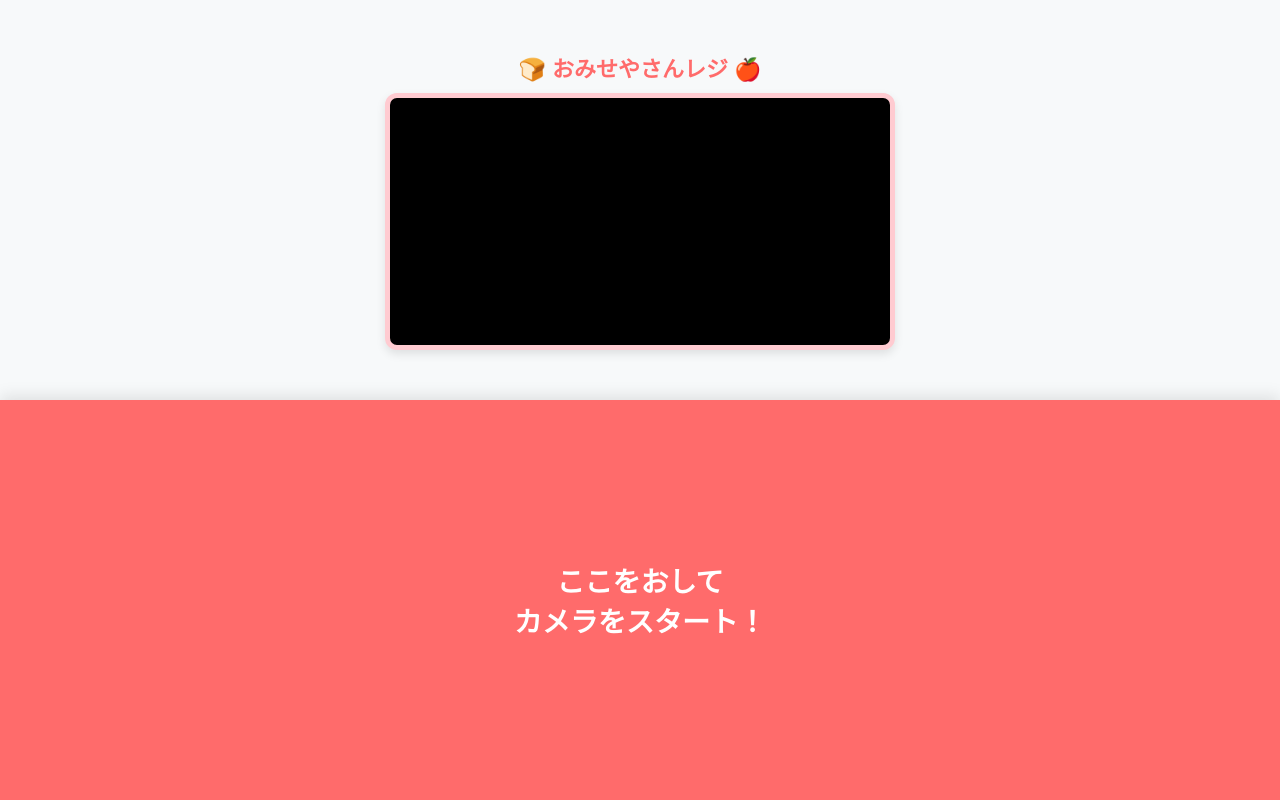
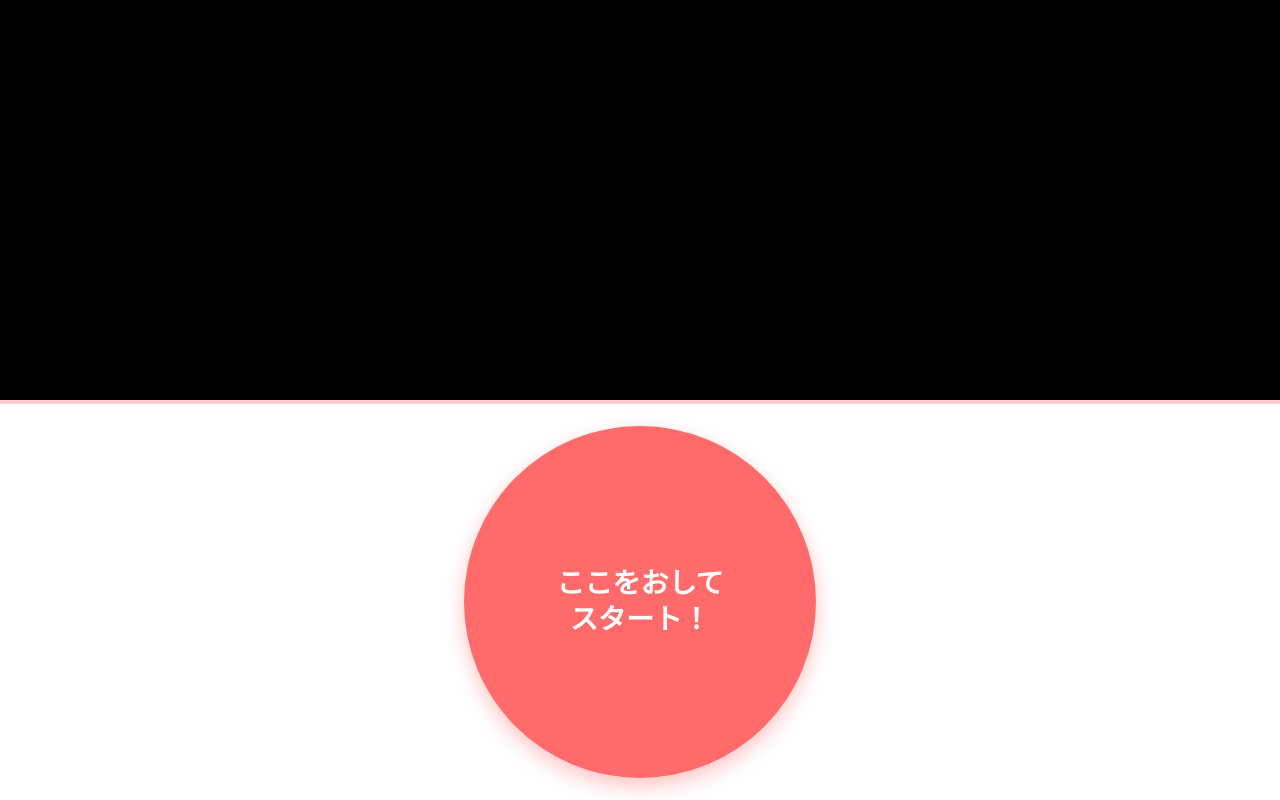
Before and after one commit to Ukino0626/-, a plain HTML site: page index.html in a window 1280 px wide. Drawn offline with nearby package versions, Linux system fonts and the light colour scheme.

Commit message:
Update index.html

```diff
--- a/index.html
+++ b/index.html
@@ -2,103 +2,105 @@
 <html lang="ja">
 <head>
   <meta charset="UTF-8">
-  <title>レジごっこ (巨大ボタン版)</title>
+  <title>レジごっこ (巨大丸ボタン版)</title>
   <script src="https://cdn.jsdelivr.net/npm/jsqr@1.4.0/dist/jsQR.min.js"></script>
   <style>
-    /* 画面全体の配置をスマホに最適化 */
     html, body {
       height: 100%;
       margin: 0;
       padding: 0;
       background-color: #f7f9fa;
       font-family: sans-serif;
-      overflow: hidden; /* スクロールを禁止してレジ画面を固定 */
+      overflow: hidden; /* 画面を固定してスクロールを防止 */
     }
 
-    /* 上半分のコンテンツエリア */
+    /* 📺 上半分：カメラ画面 */
     .top-container {
       height: 50%;
-      display: flex;
-      flex-direction: column;
-      justify-content: center;
-      align-items: center;
-      box-sizing: border-box;
-      padding: 10px;
-    }
-
-    h1 {
-      color: #ff6b6b;
-      font-size: 22px;
-      margin: 0 0 10px 0;
-    }
-
-    #preview-container {
+      width: 100%;
+      background: #000;
       position: relative;
-      width: 90%;
-      max-width: 500px;
-      height: 65%; /* 上半分のスペースに収まるよう調整 */
-      border: 5px solid #ffcbd1;
-      border-radius: 12px;
-      overflow: hidden;
-      background: #000;
-      box-shadow: 0 4px 10px rgba(0,0,0,0.1);
     }
     video {
       width: 100%;
       height: 100%;
-      object-fit: cover; /* 枠いっぱいにカメラ映像を広げる */
+      object-fit: cover;
     }
 
-    /* 🍏 結果表示エリア（ボタンが消えた後はここが下半分に広がります） */
+    /* 🍏 下半分：結果表示エリア（丸ボタンの背景になります） */
+    .bottom-container {
+      height: 50%;
+      width: 100%;
+      position: relative;
+      background-color: #ffffff;
+      border-top: 4px solid #ffcbd1;
+      box-sizing: border-box;
+    }
+
     #result {
-      height: 50%;
+      width: 100%;
+      height: 100%;
       display: flex;
       justify-content: center;
       align-items: center;
-      font-size: 32px;
       font-weight: bold;
       color: #333;
-      background-color: #ffffff;
-      border-top: 2px dashed #ffcbd1;
+      text-align: center;
       box-sizing: border-box;
-      padding: 20px;
-      text-align: center;
+      padding: 10px;
+      font-size: 48px;
+      line-height: 1.4;
     }
 
-    /* 🚨【ここが主役】下半分をすべて埋め尽くす巨大ボタン */
-    .huge-btn {
-      position: fixed;
-      bottom: 0;
-      left: 0;
-      width: 100%;
-      height: 50%; /* 画面の下半分ぴったり（50%） */
+    /* 🔴【ここが主役】下半分の高さに合わせた巨大丸ボタン */
+    .huge-circle-btn {
+      position: absolute;
+      top: 50%;
+      left: 50%;
+      transform: translate(-50%, -50%); /* 画面の真ん中にぴったり配置 */
+
+      /* 下半分の高さ（50vh）から、上下の少しの余白を引いたサイズ（44vh）で綺麗な正円を作ります */
+      width: 44vh;
+      height: 44vh;
+      max-width: 85vw;  /* 横幅が狭いスマホでも画面からはみ出さないためのセーフティ */
+      max-height: 85vw;
+
+      border-radius: 50%; /* これで綺麗な丸になります */
       background-color: #ff6b6b;
       color: white;
       border: none;
       font-size: 28px;
       font-weight: bold;
       cursor: pointer;
-      box-shadow: 0 -4px 15px rgba(0,0,0,0.1);
-      z-index: 100; /* 一番手前に表示 */
-      transition: background-color 0.2s;
+      box-shadow: 0 8px 20px rgba(255, 107, 107, 0.4); /* ボタンが立体的に見える影 */
+      z-index: 100;
+      transition: all 0.1s ease;
+
+      display: flex;
+      justify-content: center;
+      align-items: center;
+      line-height: 1.3;
     }
-    .huge-btn:active {
-      background-color: #fa5252; /* タップした瞬間に少し色が変わる */
+
+    /* ボタンを押したときのぷにっとしたアニメーション */
+    .huge-circle-btn:active {
+      background-color: #fa5252;
+      transform: translate(-50%, -46%) scale(0.95); /* ちょっと沈むような動き */
+      box-shadow: 0 4px 10px rgba(255, 107, 107, 0.2);
     }
   </style>
 </head>
 <body>
 
   <div class="top-container">
-    <h1>🍞 おみせやさんレジ 🍎</h1>
-    <div id="preview-container">
-      <video id="video" autoplay playsinline></video>
-    </div>
+    <video id="video" autoplay playsinline></video>
   </div>
 
-  <div id="result">下のボタンを<br>おしてね！</div>
+  <div class="bottom-container">
+    <div id="result">QRコードを<br>うつしてね！</div>
 
-  <button id="start-btn" class="huge-btn" onclick="initAndStart()">ここをおして<br>カメラをスタート！</button>
+    <button id="start-btn" class="huge-circle-btn" onclick="initAndStart()">ここをおして<br>スタート！</button>
+  </div>
 
   <script {nonce}>
     const video = document.getElementById('video');
@@ -121,9 +123,8 @@
         window.speechSynthesis.speak(new SpeechSynthesisUtterance(''));
       }
 
-      // 🌟 ボタンをパッと消して、下半分を「結果表示（スキャン待ち）」エリアにする
+      // ボタンを消してスキャン待ちにする
       startBtn.style.display = 'none';
-      resultDiv.innerHTML = "QRコードを<br>うつしてね！";
 
       startCamera();
     }
@@ -158,16 +159,16 @@
         if (code) {
           isScanning = false;
           const qrData = code.data.trim();
-          resultDiv.innerHTML = "さがしています...";
+          resultDiv.innerHTML = "<span style='font-size: 36px; color: #999;'>さがしています...</span>";
 
           const product = productSheetsData.find(p => p.id === qrData);
 
           if (product) {
             const speakText = `${product.name}、${product.price}円！`;
-            resultDiv.innerHTML = `<span style="color:#ff6b6b; font-size: 38px;">${product.name}</span><br><br><span style="font-size: 45px; color: #333;">${product.price}円</span>`;
+            resultDiv.innerHTML = `<div style="width: 100%;"><span style="color:#ff6b6b; font-size: 56px;">${product.name}</span><br><span style="font-size: 76px; color: #111;">${product.price}円</span></div>`;
             speakWithWebSpeech(speakText);
           } else {
-            resultDiv.innerHTML = `<span style="color:#ff6b6b; font-size: 26px;">あれれ、みつからないよ</span><br><br><span style="font-size: 18px; color: #555;">よみとったデータ:<br>${qrData}</span>`;
+            resultDiv.innerHTML = `<div style="width: 100%;"><span style="color:#ff6b6b; font-size: 42px;">あれれ！<br>みつからないよ</span><br><span style="font-size: 24px; color: #666; display:block; margin-top:10px;">データ: ${qrData}</span></div>`;
             speakWithWebSpeech("あれれ？みつからないよ");
             setTimeout(() => { isScanning = true; }, 3500);
           }
```
